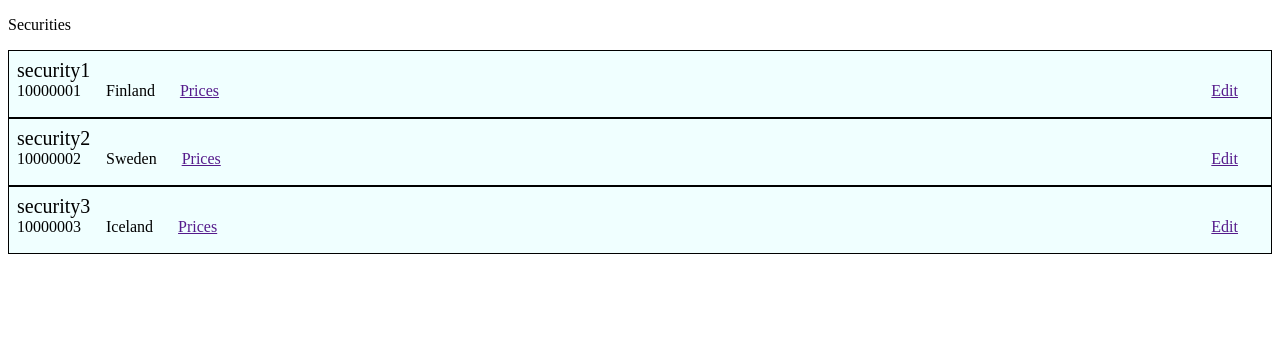
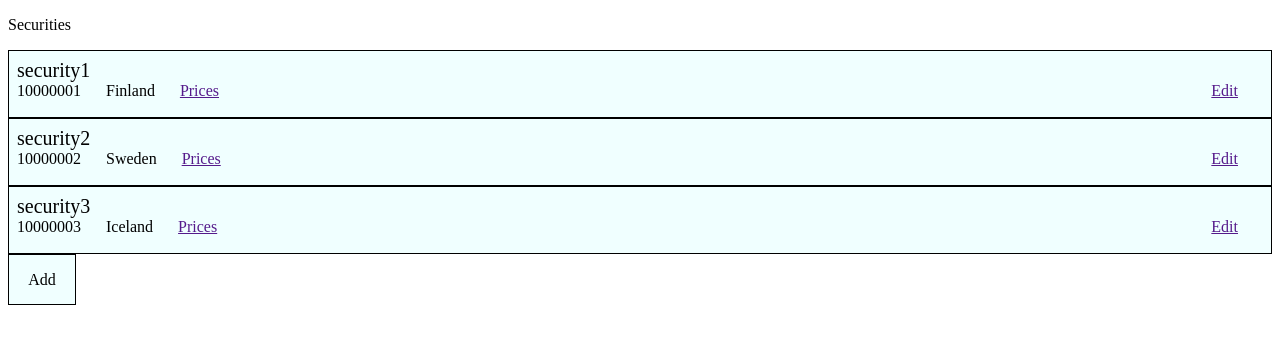
Before and after one commit to BaronLip/Emmas_Challenge, a plain HTML site: page index.html in a window 1280 px wide. Drawn offline with Linux system fonts and the light colour scheme.

Commit message:
Added 'Add' button to main page.

```diff
--- a/app.js
+++ b/app.js
@@ -307,6 +307,9 @@ let addModal;
 let editModal;
 let br = document.createElement('br');
 let hr = document.createElement('hr');
+let addButton = document.createElement("div");
+addButton.setAttribute("class", "button");
+addButton.textContent = "Add";
 
 
 // Data variables:
@@ -626,6 +629,10 @@ const App = () => {
 	securityNodes.forEach((node) => {
 		container.appendChild(node);
 	});
+
+	// Add button at bottom of page.
+	container.appendChild(addButton);
+
 };
 
 App();
--- a/style.css
+++ b/style.css
@@ -5,6 +5,17 @@
     border-width: 1px;
     height: 50px;
     padding: 8px;
+}
+
+.button {
+    background-color: azure;
+    text-align: center;
+    border-style:solid;
+    border-width: 1px;
+    max-width: 50px;
+    height: 33px;
+    padding: 8px;
+    line-height: 33px;
 }
 
 .title {
```
Also changed, not shown: 1 other file.
